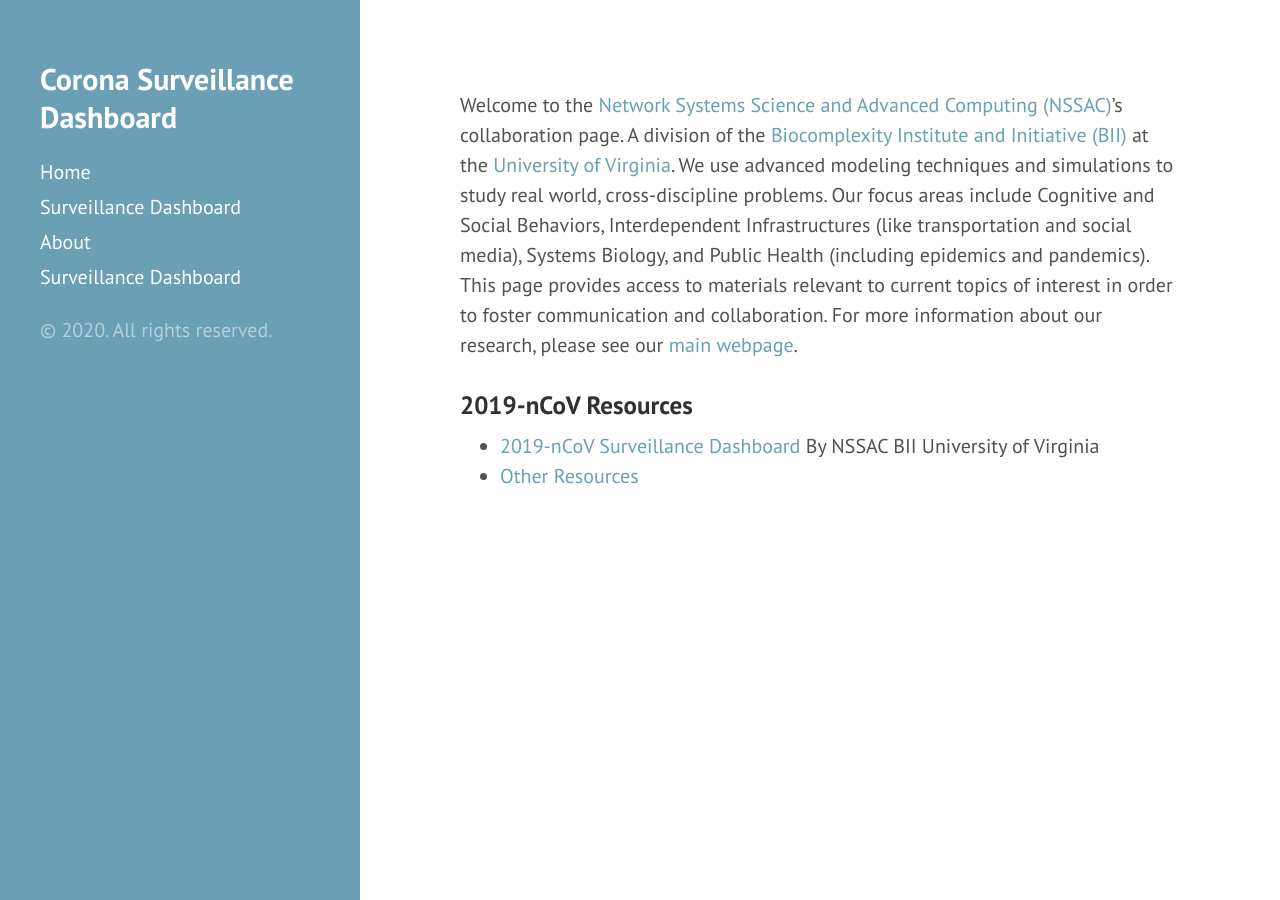
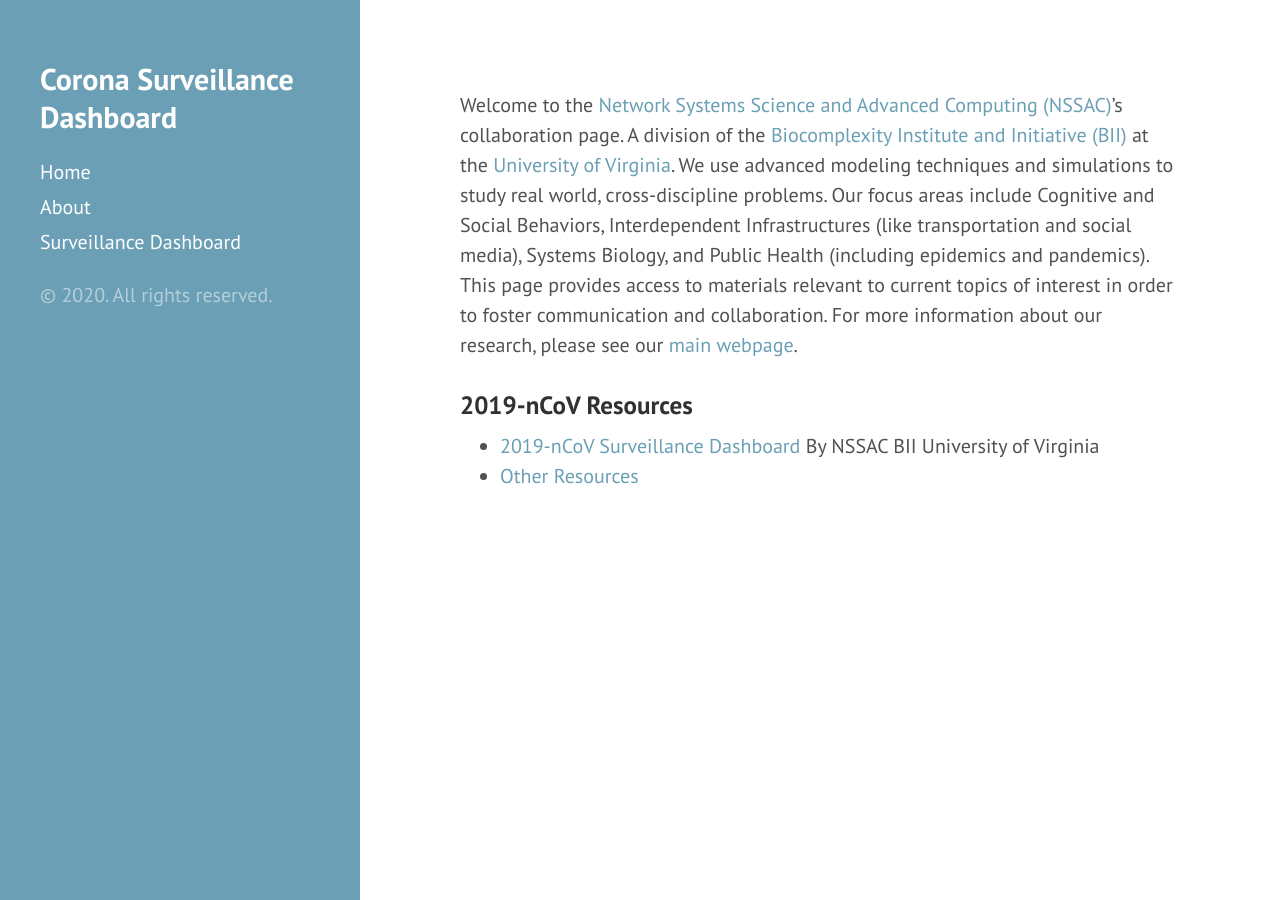
Before and after one commit to mehta-gaurav/mehta-gaurav.github.io, a Jekyll site: the page built from index.md, in a window 1280 px wide. Built offline with Jekyll 4.4.1, drawn with Linux system fonts in a browser that asks for light colours; our own code applies the rules of GitHub Pages for plain Markdown files.

Commit message:
Update sidebar.html

```diff
--- a/_includes/sidebar.html
+++ b/_includes/sidebar.html
@@ -11,7 +11,6 @@
 
     <nav class="sidebar-nav">
       <a class="sidebar-nav-item{% if page.url == site.baseurl %} active{% endif %}" href="{{ site.baseurl }}">Home</a>
-      <a class="sidebar-nav-item{% if page.url == site.dashboardPageurl %} active{% endif %}" href="{{ site.dashboardPageurl }}">Surveillance Dashboard</a>
 
       {% comment %}
         The code below dynamically generates a sidebar nav of pages with
```
